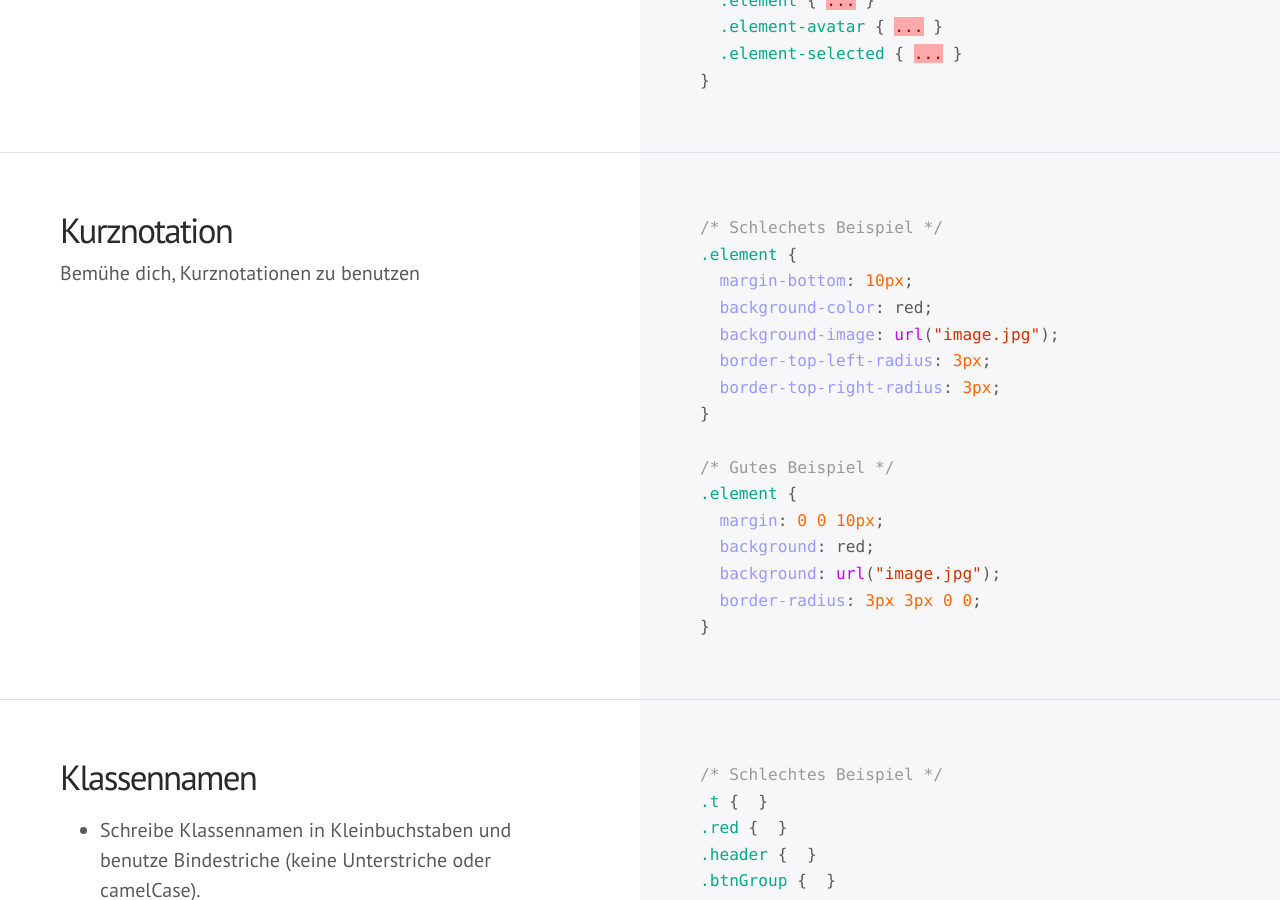
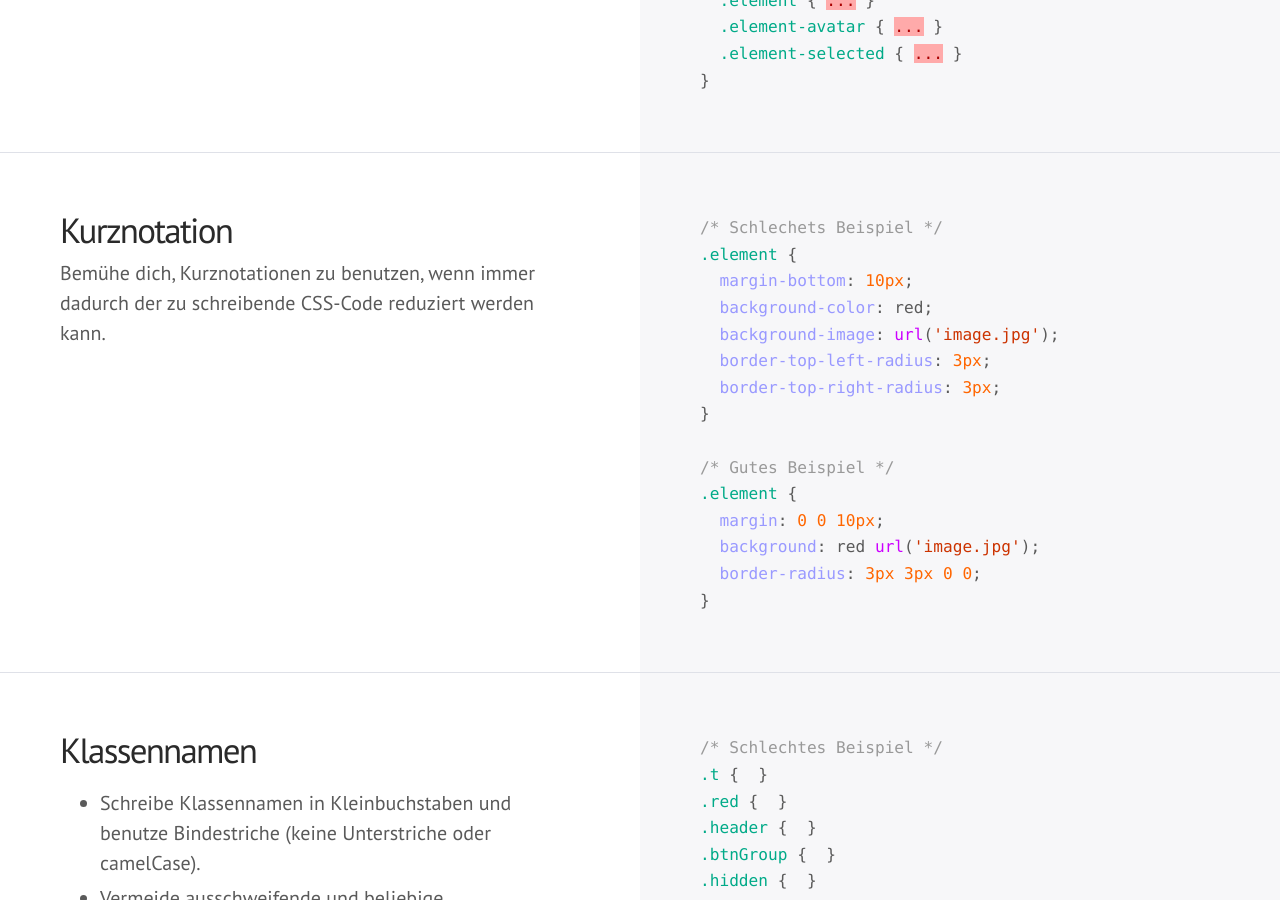
Before and after one commit to STUDITEMPS/frontend-code-guide, a Jekyll site: the page built from css/index.html, in a window 1280 px wide and 900 px high, scrolled down 4228 px. Built offline with Jekyll 4.4.1, drawn with Linux system fonts in a browser that asks for light colours; some web fonts are replaced; Markdown is read by kramdown in place of the engine named in the settings; comment, search, counter and statistics services are not loaded.

Commit message:
shorthands the shorthand example ;-)

```diff
--- a/_includes/css/shorthand.css
+++ b/_includes/css/shorthand.css
@@ -2,7 +2,7 @@
 .element {
   margin-bottom: 10px;
   background-color: red;
-  background-image: url("image.jpg");
+  background-image: url('image.jpg');
   border-top-left-radius: 3px;
   border-top-right-radius: 3px;
 }
@@ -10,7 +10,6 @@
 /* Gutes Beispiel */
 .element {
   margin: 0 0 10px;
-  background: red;
-  background: url("image.jpg");
+  background: red url('image.jpg');
   border-radius: 3px 3px 0 0;
 }
--- a/css/index.html
+++ b/css/index.html
@@ -101,7 +101,7 @@ layout: default
 <div class="section" id="css-shorthand">
   <div class="col">
     <h3>Kurznotation</h3>
-    <p>Bemühe dich, Kurznotationen zu benutzen</p>
+    <p>Bemühe dich, Kurznotationen zu benutzen, wenn immer dadurch der zu schreibende CSS-Code reduziert werden kann.</p>
   </div>
   <div class="col">
     {% highlight css %}{% include css/shorthand.css %}{% endhighlight %}
```
